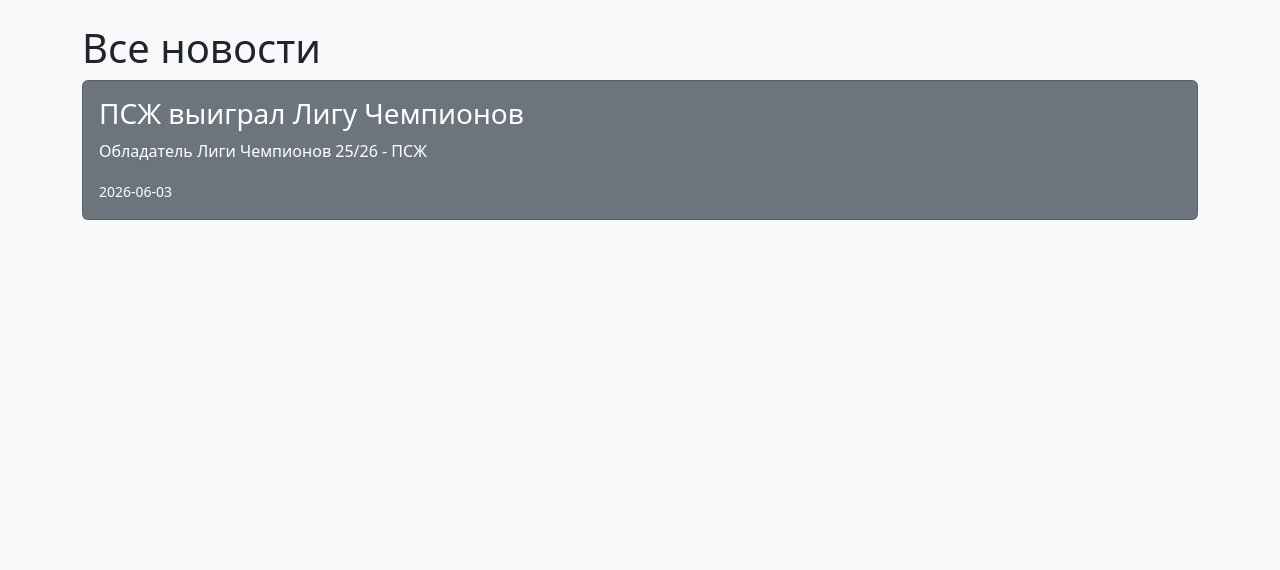
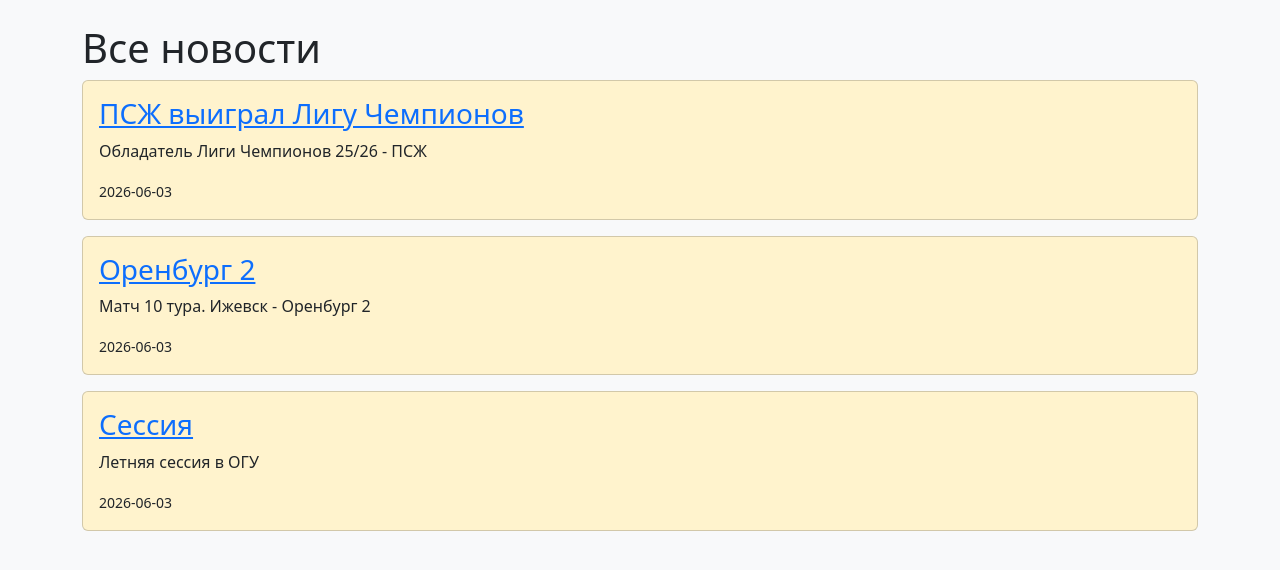
Before and after one commit to dmitriymllr6-commits/news-portal-3, a Django app: page / in a window 1280 px wide. Shown: the part 56-626 px from the top of the page. Run offline with Django 5.2, Linux system fonts and the light colour scheme.

Commit message:
first commit

```diff
--- a/news_app/data/news.json
+++ b/news_app/data/news.json
@@ -5,5 +5,19 @@
     "summary": "Обладатель Лиги Чемпионов 25/26 - ПСЖ",
     "content": "Голы на счету Хаверца и Витиньи , ПСЖ выиграл по пенальти.",
     "date": "2026-06-03"
+  },
+  {
+    "id": 2,
+    "title": "Оренбург 2",
+    "summary": "Матч 10 тура. Ижевск - Оренбург 2",
+    "content": "Оренбург 2 играл в Ижевске в рамках 10 тура против ФК Ижевск. Матч закончился голевой ничьей 2:2. Помимо голов, в 1 тайме команды обменялись удалениями и доигрывали матч вдесятером.",
+    "date": "2026-06-03"
+  },
+  {
+    "id": 3,
+    "title": "Сессия",
+    "summary": "Летняя сессия в ОГУ",
+    "content": "Приближается летняя сессия в ОГУ. Должникам пора распрощаться с зимними задолженностями и приступить к текущим предметам ! Всем удачи !)",
+    "date": "2026-06-03"
   }
 ]
--- a/news_app/static/css/style.css
+++ b/news_app/static/css/style.css
@@ -5,11 +5,3 @@ body {
 .today-news {
     background-color: #fff3cd;
 }
-.card {
-    background-color: #6c757d;
-    color: white;
-}
-.card a {
-    color: white;
-    text-decoration: none;
-}
--- a/news_app/views.py
+++ b/news_app/views.py
@@ -1,7 +1,7 @@
 import json
 import os
 
-from datetime import date
+from datetime import date, datetime
 
 from django.shortcuts import render, redirect
 from django.http import Http404
@@ -40,7 +40,7 @@ def home_view(request):
     news_list = load_news()
 
     news_list.sort(
-        key=lambda x: x['date'],
+        key=lambda x: datetime.strptime(x['date'], "%Y-%m-%d"),
         reverse=True
     )
 
```
